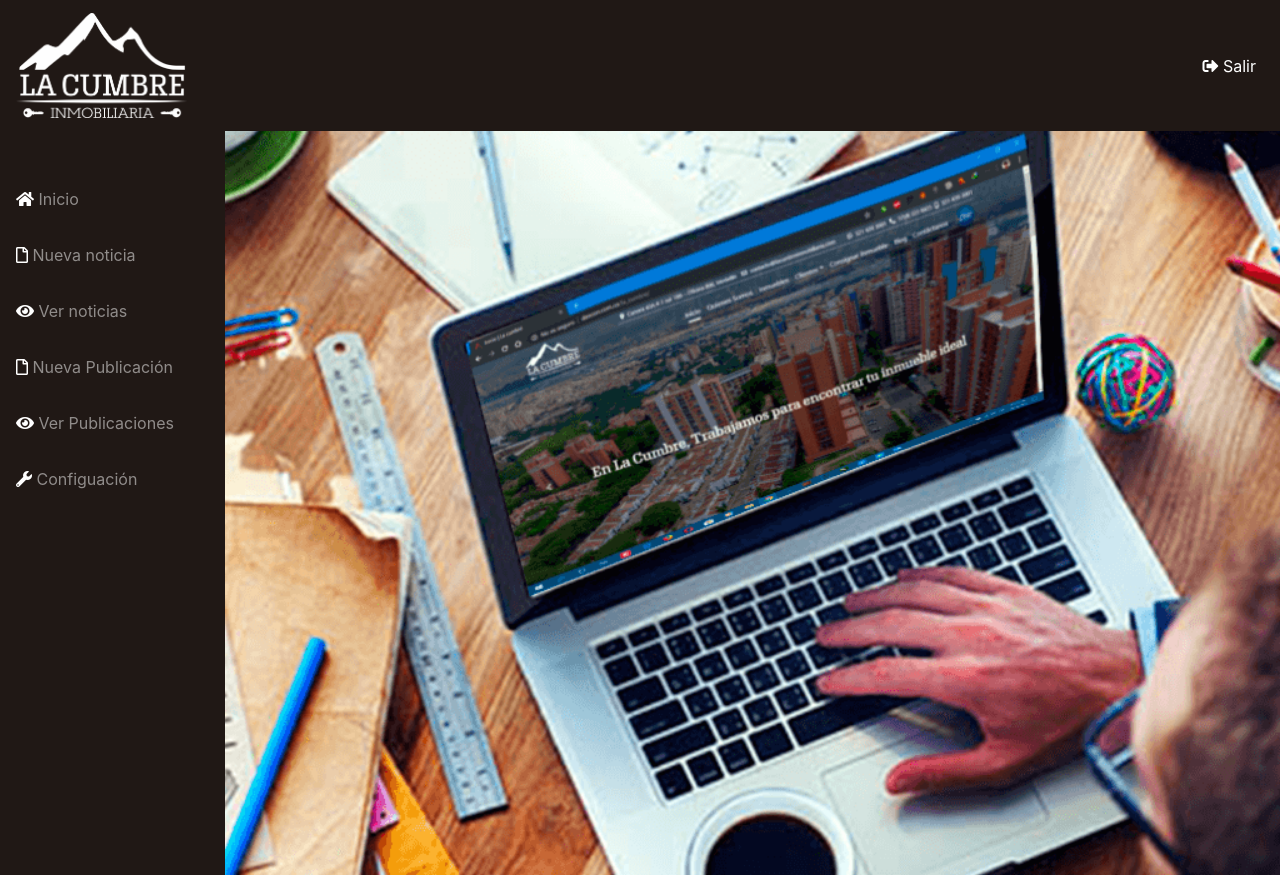
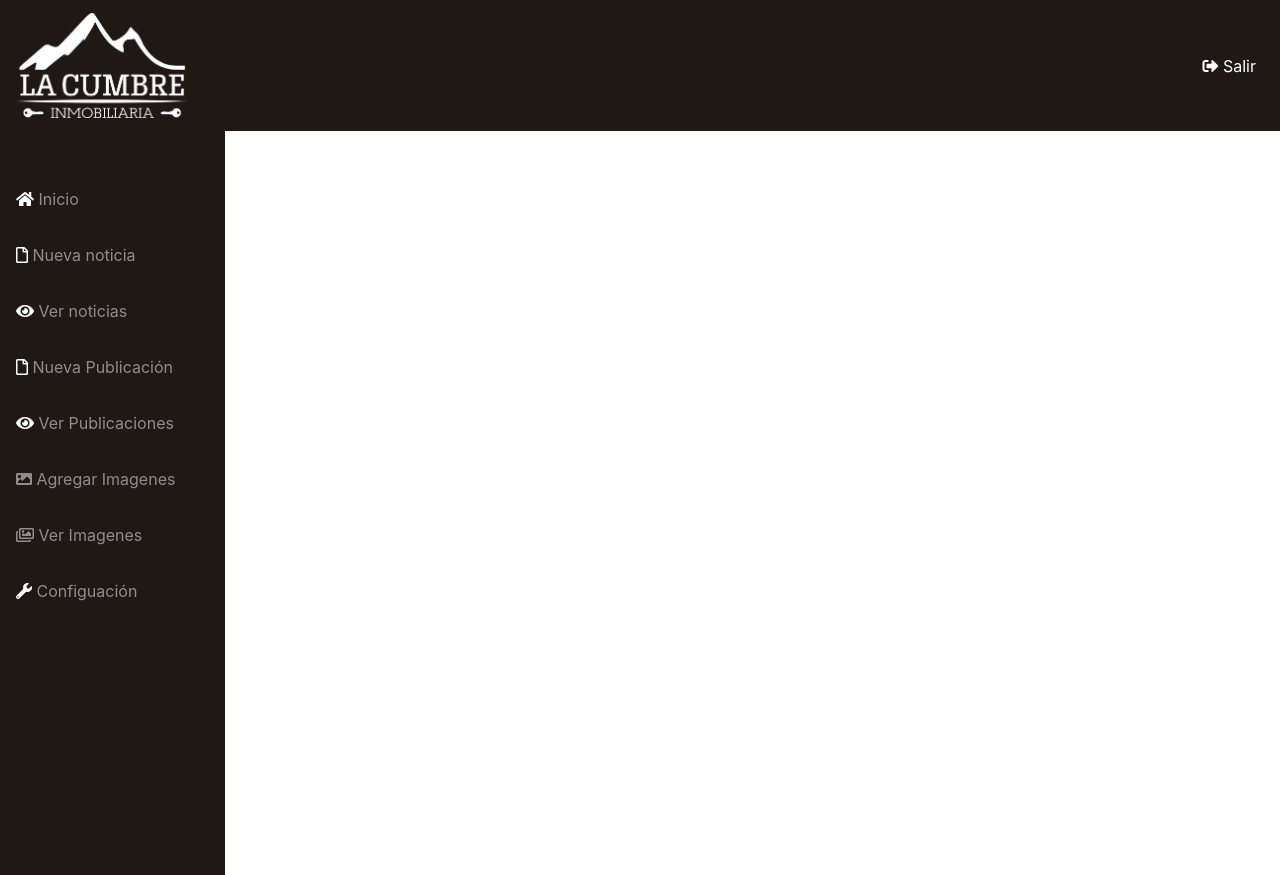
Before and after one commit to DexconDigital/lacumbre, a PHP site: page /Lacumbre_Admin/admin/index.php in a window 1280 px wide. Run offline with PHP 8.4, Linux system fonts and the light colour scheme; a user stored in the database is signed in; data comes from the database, SQL or seed files in the repository; some libraries are stand-ins or nearby versions.

Commit message:
Add files via upload

```diff
--- a/Lacumbre_Admin/admin/layout/layout.php
+++ b/Lacumbre_Admin/admin/layout/layout.php
@@ -5,6 +5,7 @@ $qry = "SELECT * FROM usuarios where id_user ='$user'";
 $sql = mysqli_query($con, $qry);
 $usuario =  mysqli_fetch_array($sql);
 $imagen_inicio = $usuario["imagen"];
+
 ?>
 <!DOCTYPE html>
 <html lang="es">
@@ -116,7 +117,7 @@ $imagen_inicio = $usuario["imagen"];
         <div id="content-wrapper" style="background:#c8cfda21;">
     -->
 
-<body id="page-top">
+<body>
 
     <nav class="navbar navbar-expand static-top color_nv">
         <div style="width: 14%;">
@@ -181,6 +182,16 @@ $imagen_inicio = $usuario["imagen"];
                     <i class="fas fa-eye colo_ico"></i>
                     <span>Ver Publicaciones</span></a>
             </li>
+            <li class="nav-item">
+                <a class="nav-link" href="agregar-imagen.php">
+                    <i class="fas fa-image"></i>
+                    <span>Agregar Imagenes</span></a>
+            </li>
+            <li class="nav-item">
+                <a class="nav-link" href="lista-imagenes.php">
+                    <i class="far fa-images"></i>
+                    <span>Ver Imagenes</span></a>
+            </li>
             <li class="nav-item ">
                 <a class="nav-link" href="perfil.php">
                     <i class="fas fa-wrench colo_ico"></i>
```
